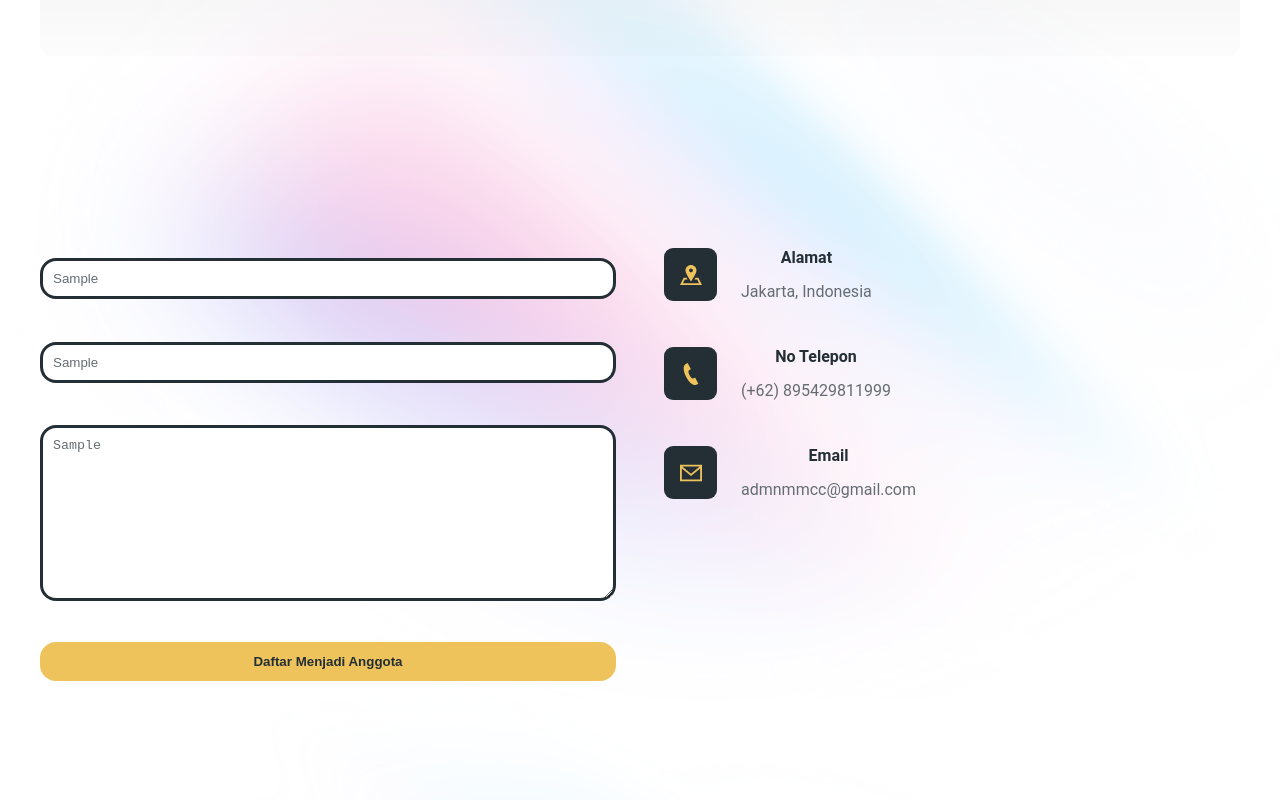
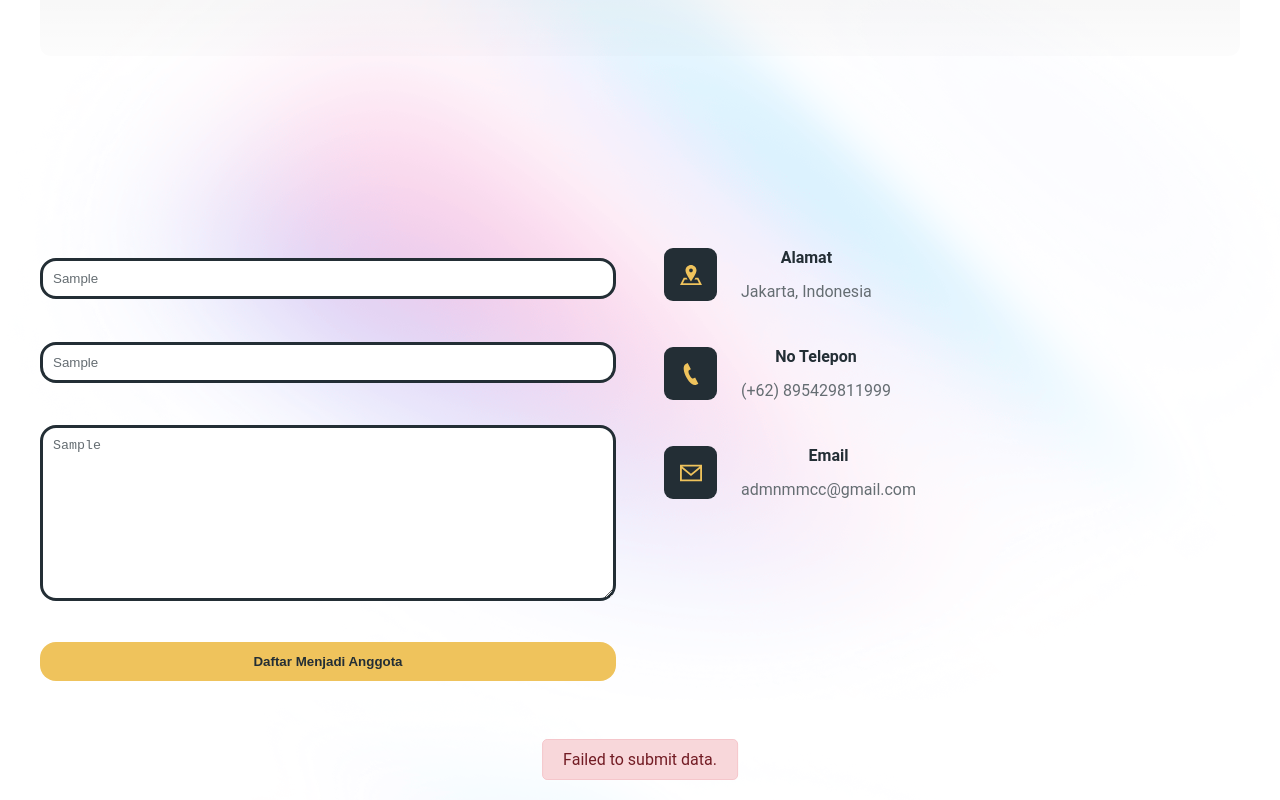
Before and after one commit to coziboy/maliki-mcc, a React (Create React App) app: page / in a window 1280 px wide. Both pictures are taken after typing "Sample", "Sample", "Sample" into the empty fields and a click on the button "Daftar Menjadi Anggota". Shown: the part 1913-2713 px from the top of the page. Built offline with nearby package versions, Linux system fonts and the light colour scheme; no server answers.

Commit message:
adding send-data functionality

```diff
--- a/src/App.css
+++ b/src/App.css
@@ -457,6 +457,42 @@ input:focus {
   margin-bottom: 0.6rem;
 }
 
+.popup-message {
+  position: fixed;
+  bottom: 20px;
+  left: 50%;
+  transform: translateX(-50%);
+  padding: 10px 20px;
+  background-color: #f8d7da;
+  color: #721c24;
+  border: 1px solid #f5c6cb;
+  border-radius: 5px;
+  z-index: 1000;
+}
+
+.popup-message.success {
+  background-color: #d4edda;
+  color: #155724;
+  border: 1px solid #c3e6cb;
+}
+
+.popup-message.error {
+  background-color: #f8d7da;
+  color: #721c24;
+  border: 1px solid #f5c6cb;
+}
+
+.btn-submit {
+  position: relative;
+}
+
+.spinner-border {
+  position: absolute;
+  top: 50%;
+  left: 50%;
+  transform: translate(-50%, -50%);
+}
+
 /* Footer Section */
 footer {
   padding: 4rem 0;
--- a/src/components/Admission.js
+++ b/src/components/Admission.js
@@ -2,31 +2,32 @@ import React, { useState } from 'react';
 import axios from 'axios';
 
 export const Admission = () => {
-  const [formData, setFormData] = useState({
-    name: '',
-    whatsapp: '',
-    message: ''
-  });
+  const [loading, setLoading] = useState(false);
+  const [message, setMessage] = useState(null);
 
-  const handleChange = (e) => {
-    setFormData({
-      ...formData,
-      [e.target.name]: e.target.value
-    });
-  };
+  const handleSubmit = async (event) => {
+    event.preventDefault();
+    setLoading(true);
+    setMessage(null);
 
-  const handleSubmit = async (e) => {
-    e.preventDefault();
+    const formData = new FormData(event.target);
 
     try {
-      const response = await axios.post('http://maliki-mcc-backend-production.up.railway.app/submit-form', formData, {
-        headers: {
-          'Content-Type': 'application/json'
-        }
+      const response = await axios.post('https://your-backend-url/submit-form', {
+        name: formData.get('name'),
+        whatsapp: formData.get('whatsapp'),
+        message: formData.get('message'),
       });
-      alert(response.data.message);
+
+      if (response.status === 200) {
+        setMessage({ type: 'success', text: 'Data submitted successfully!' });
+      } else {
+        setMessage({ type: 'error', text: 'Failed to submit data.' });
+      }
     } catch (error) {
-      console.error('There was an error!', error);
+      setMessage({ type: 'error', text: 'Failed to submit data.' });
+    } finally {
+      setLoading(false);
     }
   };
 
@@ -35,16 +36,24 @@ export const Admission = () => {
       <div className="daftar-left">
         <form onSubmit={handleSubmit} className="daftar-form">
           <div>
-            <input type="text" placeholder="Masukkan Nama Anda" name="name" onChange={handleChange} />
+            <input type="text" placeholder="Masukkan Nama Anda" name="name" required />
           </div>
           <div>
-            <input type="text" placeholder="Masukkan Nomer WhatsApp Anda" name="whatsapp" onChange={handleChange} />
+            <input type="text" placeholder="Masukkan Nomer WhatsApp Anda" name="whatsapp" required />
           </div>
           <div>
-            <textarea name="message" id="message" cols="30" rows="10" placeholder="Masukkan key-message untuk mendaftar" onChange={handleChange}></textarea>
+            <textarea name="message" id="message" cols="30" rows="10" placeholder="Masukkan key-message untuk mendaftar" required></textarea>
           </div>
           <div>
-            <button className="btn-submit">Daftar Menjadi Anggota</button>
+            <button type="submit" className="btn-submit" disabled={loading}>
+              {loading ? (
+                <div className="spinner-border text-light" role="status">
+                  <span className="visually-hidden">Loading...</span>
+                </div>
+              ) : (
+                'Daftar Menjadi Anggota'
+              )}
+            </button>
           </div>
         </form>
       </div>
@@ -86,6 +95,13 @@ export const Admission = () => {
           </div>
         </div>
       </div>
+
+      {message && (
+        <div className={`popup-message ${message.type}`}>
+          {message.text}
+        </div>
+      )}
+
     </div>
   );
 };
```
